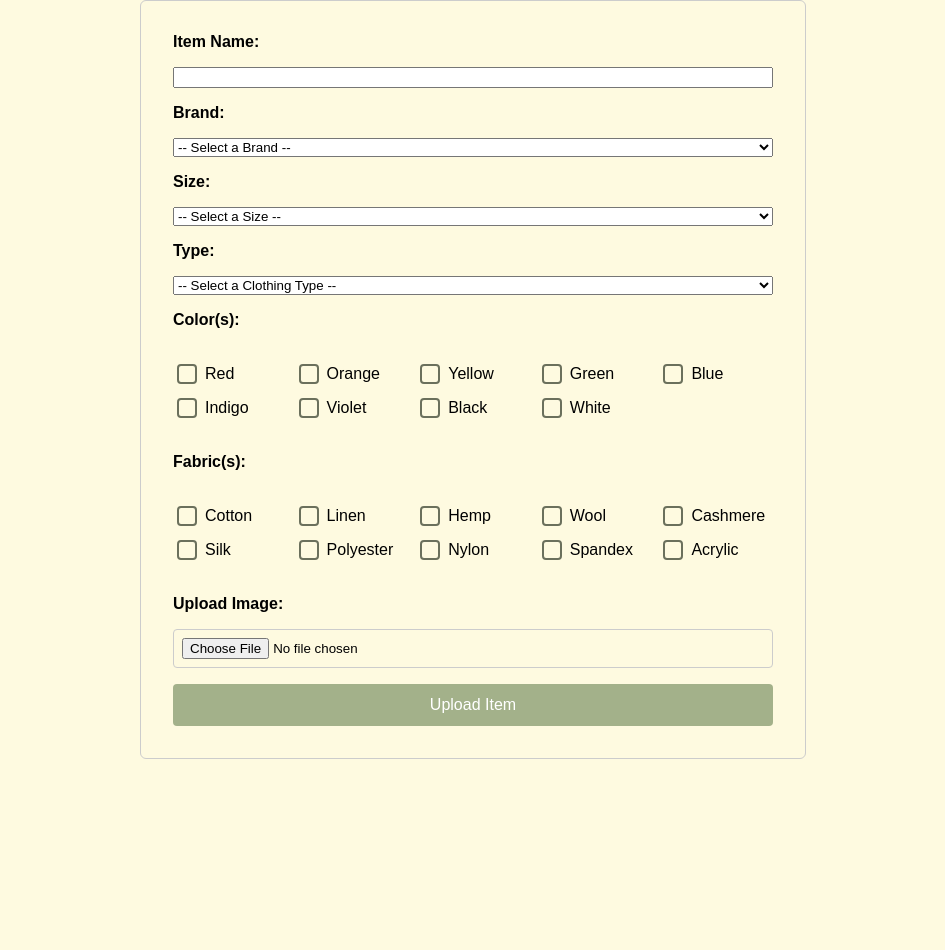
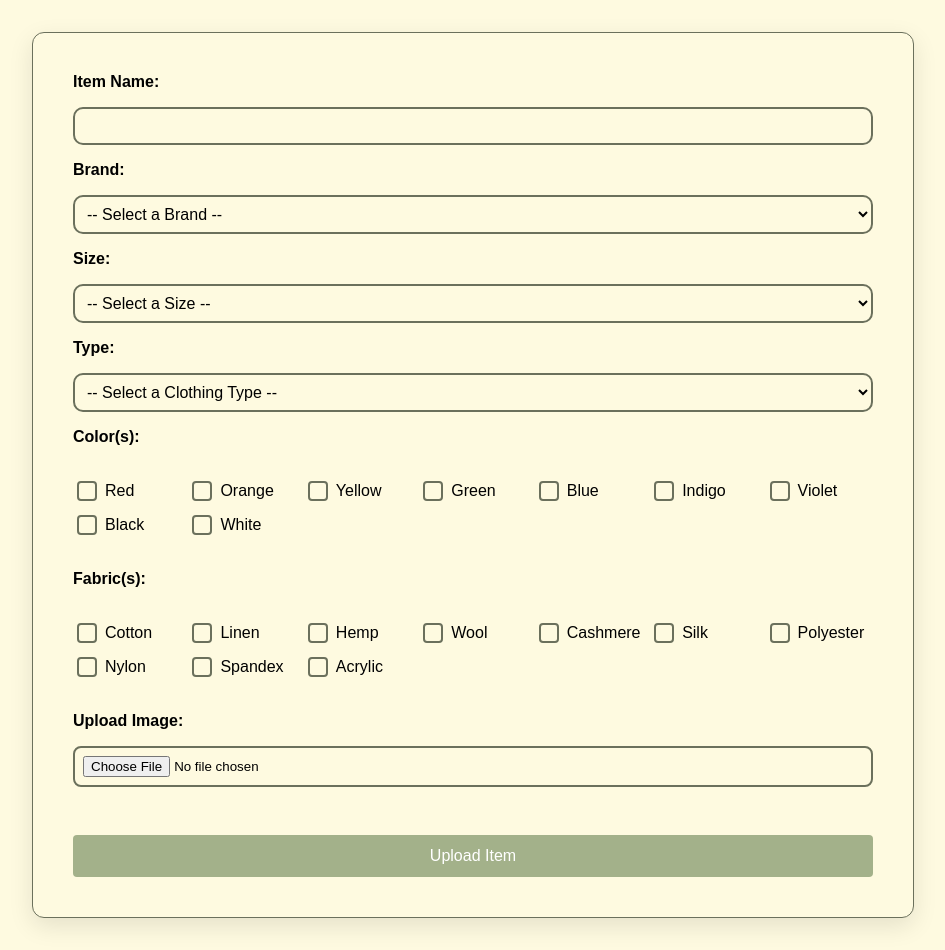
Before and after one commit to PDC8/FITS, a Flask app: page /upload in a window 1280 px wide. Shown: the part 80-1030 px from the top of the page, without its empty margins (167-1112 px from the left). Before the commit the page ends 839 px from the top, so only its background shows below. Run offline with Flask 3, Linux system fonts and the light colour scheme; a user stored in the database is signed in; some libraries are stand-ins or nearby versions; some web fonts are replaced.

Commit message:
fixed css for upload

```diff
--- a/static/upload.css
+++ b/static/upload.css
@@ -1,16 +1,32 @@
 /* upload.css */
 .upload-container {
-  max-width: 600px;
-  margin: 0 auto;
+  max-width: 800px;
+  margin: 2rem auto;
   background-color: var(--bg-color);
-  padding: 2rem;
-  border-radius: 6px;
-  border: 1px solid #ccc;
+  padding: 2.5rem;
+  border-radius: 12px;
+  box-shadow: 0 8px 24px rgba(0, 0, 0, 0.1);
+  border: 1px solid var(--border-color);
 }
 
 .filter_header {
   font: 1rem;
   font-weight: bold;
+}
+
+input[type="text"],
+select {
+  background-color: var(--bg-color);
+  padding: 0.5rem;
+  border: 2px solid var(--border-color);
+  border-radius: 10px;
+  font-size: 1rem;
+}
+
+input[type="text"]:focus,
+select:focus {
+  outline: none;
+  border-color: var(--border-color);
 }
 
 .checkbox-grid {
@@ -48,11 +64,11 @@
   gap: 1rem;
 }
 
-
 input[type="file"] {
   padding: 0.5rem;
-  border: 1px solid #ccc;
-  border-radius: 4px;
+  border: 2px solid var(--border-color);
+  border-radius: 8px;
+  background-color: var(--bg-color);
 }
 
 button[type="submit"] {
@@ -63,6 +79,7 @@ button[type="submit"] {
   padding: 0.75rem;
   cursor: pointer;
   font-size: 1rem;
+  margin-top: 2rem;
 }
 
 button[type="submit"]:hover {
```
